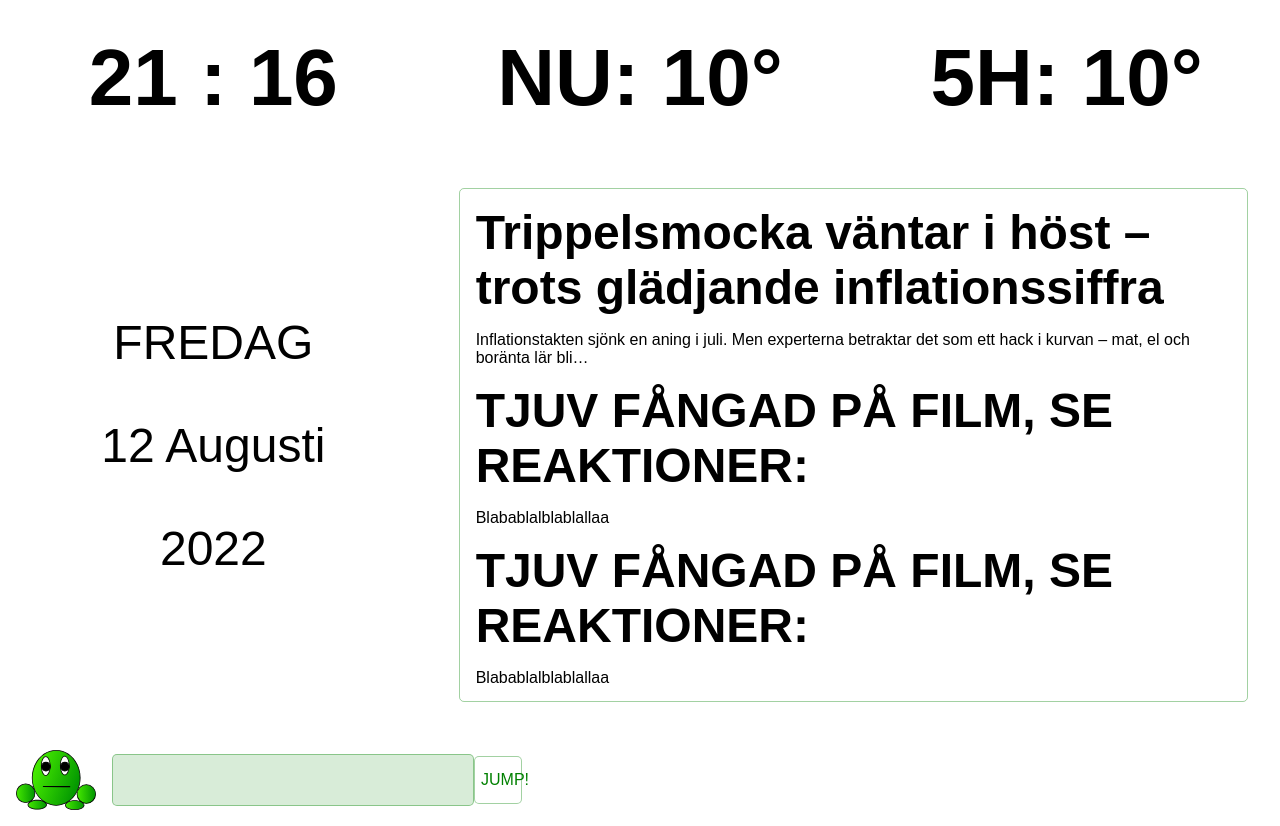
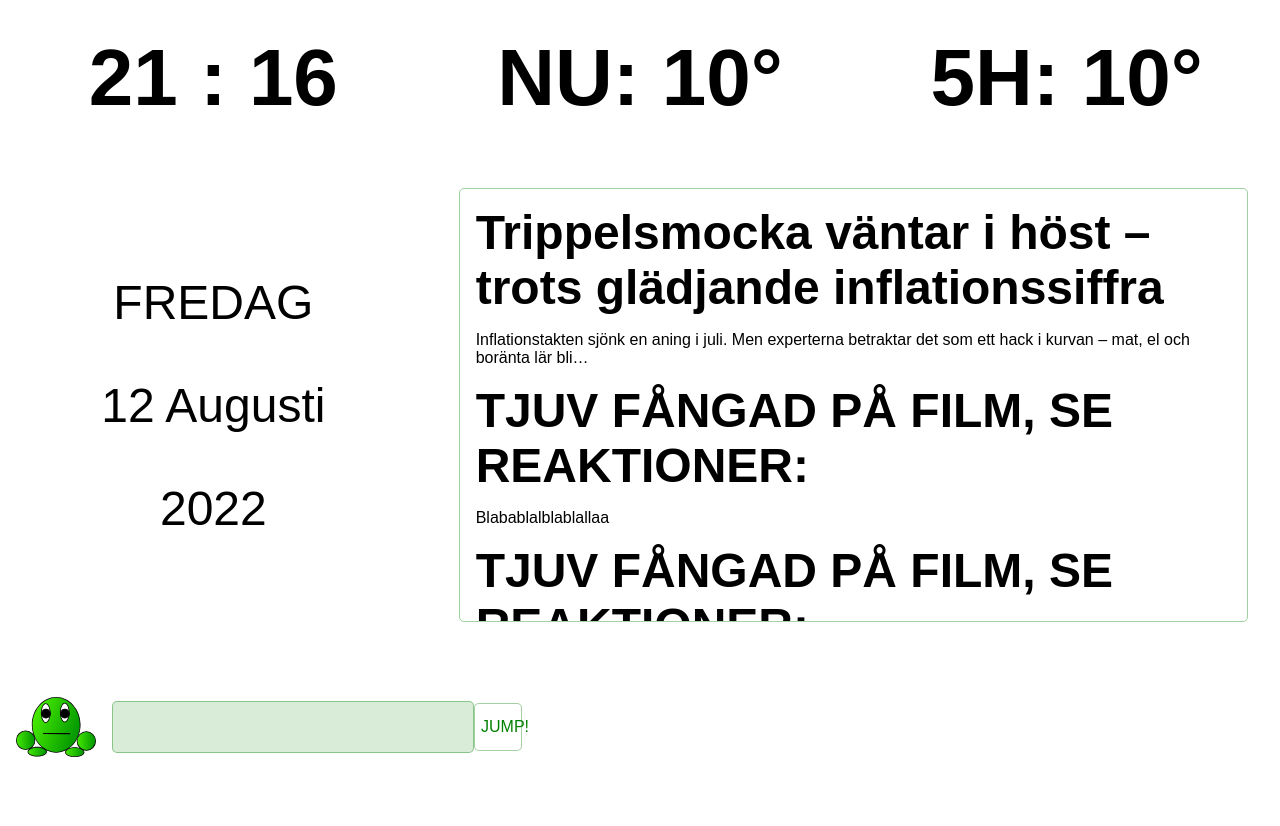
Before and after one commit to segelfartyg/WebFrog, a React (Create React App) app: page / in a window 1280 px wide. After the commit the page ends 800 px from the top, so only its background shows below. Built offline with nearby package versions, Linux system fonts and the light colour scheme; no server answers; a web font is replaced by a local one.

Commit message:
added news css 1

```diff
--- a/src/App.css
+++ b/src/App.css
@@ -203,7 +203,7 @@ h4{
 .newsArea{
   border: solid rgba(0, 128, 0, 0.363) 1px;
   border-radius: 5px;
-  max-height: 60vh;
+  max-height: 50vh;
   overflow-y: scroll;
   padding: 1rem;
 
```
